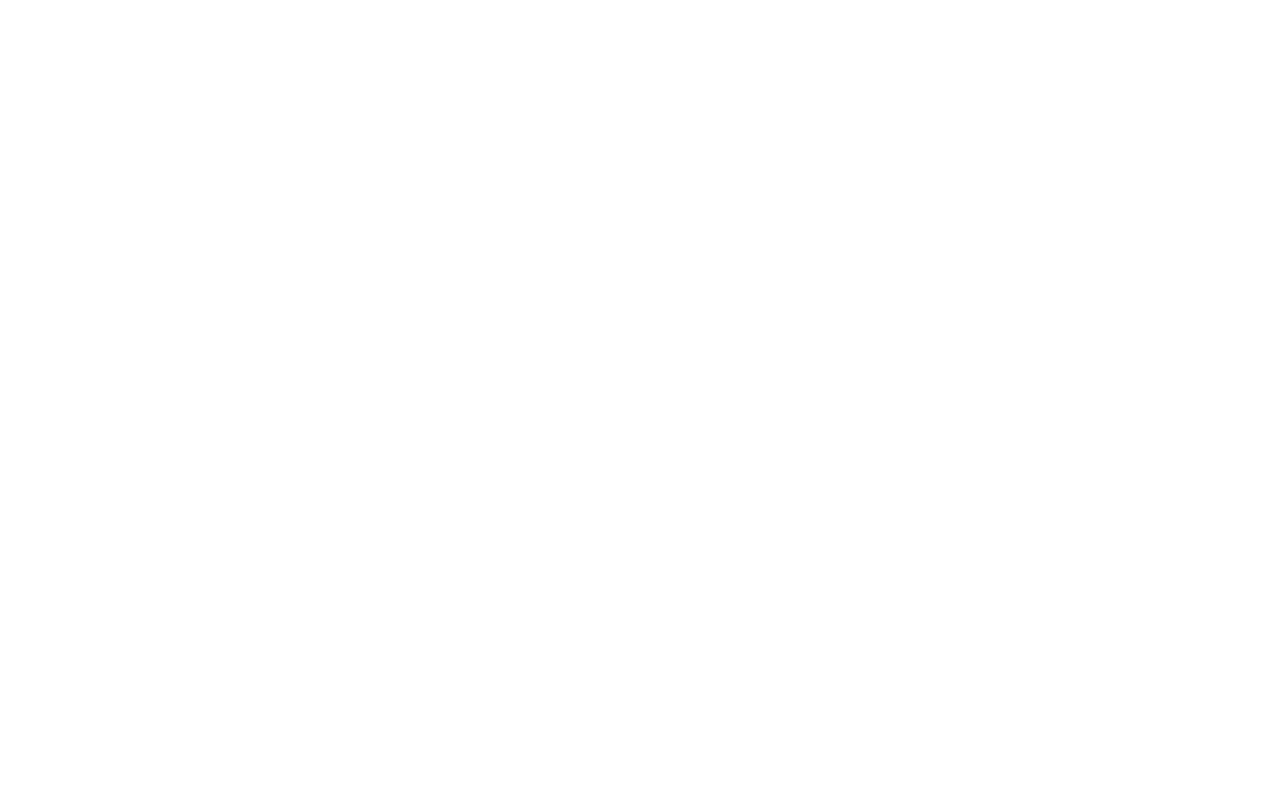
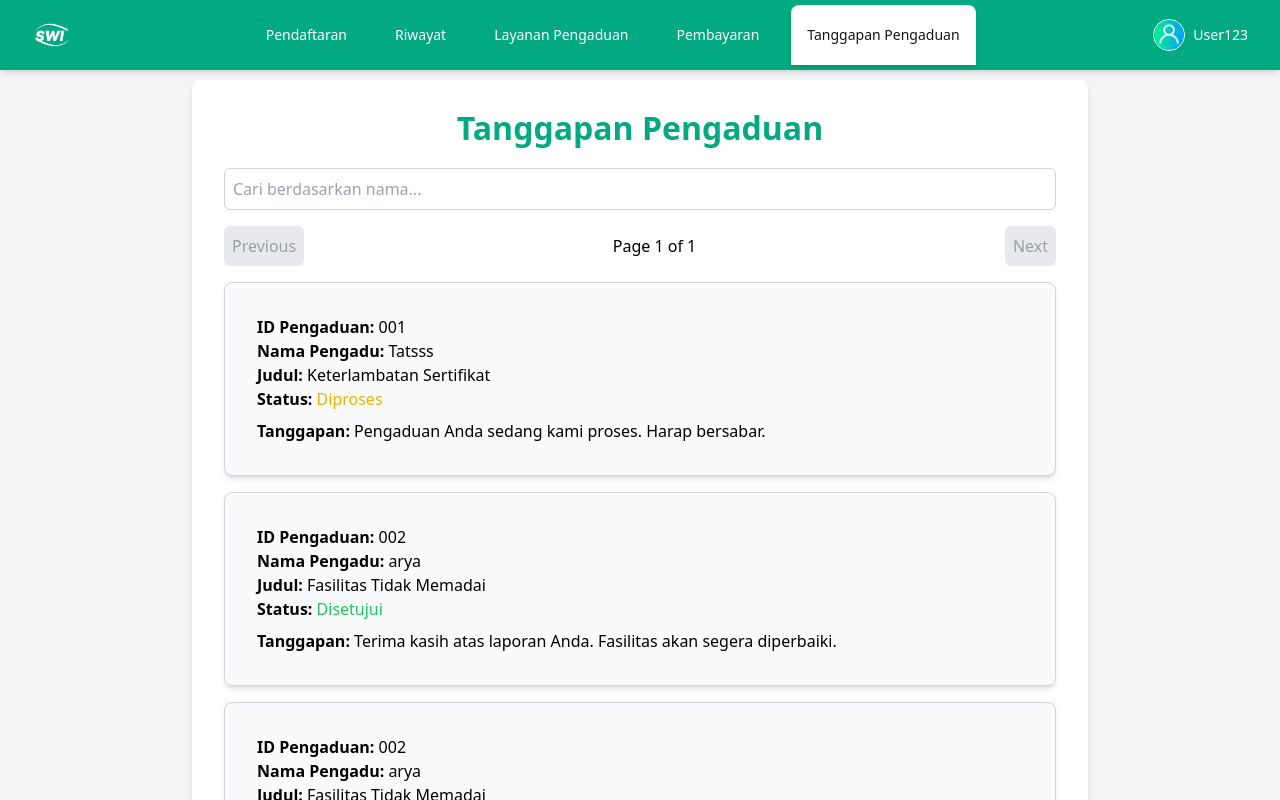
Before and after one commit to ImamIryunullah/sip-kes-repo, a Vue app: page /user/feedback in a window 1280 px wide. Before the commit this address had no page. Shown: the top 800 px of the page. Built offline with nearby package versions, Linux system fonts and the light colour scheme.

Commit message:
ada tanggapan pengaduan yang dikirim dari pusat kepada user

```diff
--- a/src/components/NavbarUser.vue
+++ b/src/components/NavbarUser.vue
@@ -73,6 +73,7 @@
         { label: "Riwayat", path: "/riwayat-pengajuan" },
         { label: "Layanan Pengaduan", path: "/user/form-pengaduan" },
         { label: "Pembayaran", path: "/user/transaksi" },
+        { label: "Tanggapan Pengaduan", path: "/user/feedback" }
       ],
       dropdownOpen: false,
       mobileMenuOpen: false,
--- a/src/router/index.js
+++ b/src/router/index.js
@@ -32,6 +32,7 @@
 import TransaksiUserView from '@/views/user/TransaksiUserView.vue';
 import PusatDataTransaksiView from '@/views/pusat/PusatDataTransaksiView.vue';
 import DataDiriView from '@/views/user/DataDiriView.vue';
+import FeedbackPengaduan from '@/views/user/FeedbackPengaduan.vue';
 
 const routes = [
   { path: '/login', name: 'Login', component: LoginView },
@@ -81,7 +82,9 @@
 
   { path: "/user/generate-id-card-kota", name: "UseridCardKotaView", component: UserKotaKabView},
   { path: "/user/transaksi", name: "UserTransaksi", component: TransaksiUserView},
-  { path: "/pusat/data-transaksi", name: "PusatDataTransaksi", component: PusatDataTransaksiView}
+  { path: "/pusat/data-transaksi", name: "PusatDataTransaksi", component: PusatDataTransaksiView},
+  { path: "/user/feedback", name: "FeedBackPengaduan", component: FeedbackPengaduan}
+
 ]
 
 const router = createRouter({
--- a/src/views/pusat/DataPengaduanView.vue
+++ b/src/views/pusat/DataPengaduanView.vue
@@ -14,9 +14,9 @@
         <div v-if="paginatedComplaints.length > 0" class="space-y-4">
           <div v-for="(complaint, index) in paginatedComplaints" :key="index" class="p-4 bg-gray-50 rounded-lg shadow-md border border-gray-300">
             <p><strong>ID Pengaduan:</strong> {{ complaint.id }}</p>
+            <p><strong>Nama Pengadu:</strong> {{ complaint.NamaPengadu }} </p>
             <p><strong>Daerah:</strong> {{ complaint.daerah }}</p>
             <p><strong>Kategori:</strong> {{ complaint.kategori }}</p>
-            <p><strong>Nama Pengguna:</strong> {{ complaint.firstName }} {{ complaint.lastName }}</p>
             <p><strong>Judul:</strong> {{ complaint.judul }}</p>
             <p><strong>Deskripsi:</strong> {{ complaint.deskripsi }}</p>
             <p><strong>Harapan Penyelesaian:</strong> {{ complaint.harapan }}</p>
@@ -60,8 +60,7 @@
           id: "001",
           daerah: "Malang",
           kategori: "Layanan Pendidikan",
-          firstName: "John",
-          lastName: "Doe",
+          NamaPengadu: "Johnnn",
           judul: "Keterlambatan Sertifikat",
           deskripsi: "Sertifikat saya terlambat diterima meskipun sudah menyelesaikan pelatihan.",
           harapan: "Saya berharap sertifikat dapat diterima segera.",
@@ -71,10 +70,9 @@
         },
         {
           id: "002",
+          NamaPengadu: "Tqaaa",
           daerah: "Gresik",
           kategori: "Fasilitas",
-          firstName: "Jane",
-          lastName: "Smith",
           judul: "Fasilitas Tidak Memadai",
           deskripsi: "Kelas yang saya hadiri memiliki fasilitas yang sangat buruk, AC tidak berfungsi.",
           harapan: "Perbaikan fasilitas di ruang kelas.",
@@ -84,7 +82,7 @@
         }
       ],
       currentPage: 1,
-      itemsPerPage: 2
+      itemsPerPage: 10
     };
   },
   computed: {
--- /dev/null
+++ b/src/views/user/FeedbackPengaduan.vue
@@ -0,0 +1,108 @@
+<template>
+    <div class="w-screen bg-gray-100 mt-12">
+      <NavbarUser />
+      <div class="flex flex-col items-center p-4 sm:p-6 md:p-10 bg-gray-100 flex-grow">
+        <div class="bg-white w-full max-w-4xl p-4 sm:p-6 rounded-lg shadow-md">
+          <h2 class="text-xl sm:text-2xl font-semibold text-[#03a980] text-center mb-4 sm:mb-6">Tanggapan Pengaduan</h2>
+
+          <input v-model="searchQuery" type="text" placeholder="Cari berdasarkan nama..." class="mb-4 p-2 border border-gray-300 rounded-md w-full">
+
+          <div class="flex flex-col sm:flex-row justify-between items-center mb-4">
+            <button @click="prevPage" :disabled="currentPage === 1" class="p-2 bg-gray-300 text-gray-700 rounded-md disabled:opacity-50">Previous</button>
+            <span class="my-2 sm:my-0">Page {{ currentPage }} of {{ totalPages }}</span>
+            <button @click="nextPage" :disabled="currentPage === totalPages" class="p-2 bg-gray-300 text-gray-700 rounded-md disabled:opacity-50">Next</button>
+          </div>
+
+          <div v-if="filteredComplaints.length > 0" class="space-y-4">
+            <div v-for="(complaint, index) in paginatedComplaints" :key="index" class="p-4 bg-gray-50 rounded-lg shadow-md border border-gray-300">
+              <p><strong>ID Pengaduan:</strong> {{ complaint.id }}</p>
+              <p><strong>Nama Pengadu:</strong> {{ complaint.namapengadu }}</p>
+              <p><strong>Judul:</strong> {{ complaint.judul }}</p>
+              <p><strong>Status:</strong> <span :class="getStatusClass(complaint.status)">{{ complaint.status }}</span></p>
+              <p v-if="complaint.tanggapan" class="mt-2"><strong>Tanggapan:</strong> {{ complaint.tanggapan }}</p>
+              <p v-else class="text-gray-500">Belum ada tanggapan.</p>
+            </div>
+          </div>
+          <div v-else class="text-center text-gray-500">Tidak ada pengaduan yang ditemukan.</div>
+        </div>
+      </div>
+    </div>
+  </template>
+
+  <script>
+  import NavbarUser from '@/components/NavbarUser.vue';
+
+  export default {
+    components: { NavbarUser },
+    data() {
+      return {
+        complaints: [
+          { id: "001", namapengadu: "Tatsss", judul: "Keterlambatan Sertifikat", status: "Diproses", tanggapan: "Pengaduan Anda sedang kami proses. Harap bersabar." },
+          { id: "002", namapengadu: "arya", judul: "Fasilitas Tidak Memadai", status: "Disetujui", tanggapan: "Terima kasih atas laporan Anda. Fasilitas akan segera diperbaiki." },
+          { id: "002", namapengadu: "arya", judul: "Fasilitas Tidak Memadai", status: "Disetujui", tanggapan: "Terima kasih atas laporan Anda. Fasilitas akan segera diperbaiki." },
+          { id: "002", namapengadu: "arya", judul: "Fasilitas Tidak Memadai", status: "Disetujui", tanggapan: "Terima kasih atas laporan Anda. Fasilitas akan segera diperbaiki." },
+          { id: "002", namapengadu: "arya", judul: "Fasilitas Tidak Memadai", status: "Disetujui", tanggapan: "Terima kasih atas laporan Anda. Fasilitas akan segera diperbaiki." },
+          { id: "002", namapengadu: "arya", judul: "Fasilitas Tidak Memadai", status: "Disetujui", tanggapan: "Terima kasih atas laporan Anda. Fasilitas akan segera diperbaiki." },
+          { id: "002", namapengadu: "arya", judul: "Fasilitas Tidak Memadai", status: "Disetujui", tanggapan: "Terima kasih atas laporan Anda. Fasilitas akan segera diperbaiki." },
+        ],
+        searchQuery: '',
+        currentPage: 1,
+        itemsPerPage: 30
+      };
+    },
+    computed: {
+      filteredComplaints() {
+        return this.complaints.filter(complaint =>
+          complaint.namapengadu.toLowerCase().includes(this.searchQuery.toLowerCase())
+        );
+      },
+      totalPages() {
+        return Math.ceil(this.filteredComplaints.length / this.itemsPerPage);
+      },
+      paginatedComplaints() {
+        const start = (this.currentPage - 1) * this.itemsPerPage;
+        return this.filteredComplaints.slice(start, start + this.itemsPerPage);
+      }
+    },
+    methods: {
+      getStatusClass(status) {
+        switch (status) {
+          case "Diproses": return "text-yellow-500";
+          case "Disetujui": return "text-green-500";
+          case "Ditolak": return "text-red-500";
+          default: return "text-gray-500";
+        }
+      },
+      nextPage() {
+        if (this.currentPage < this.totalPages) this.currentPage++;
+      },
+      prevPage() {
+        if (this.currentPage > 1) this.currentPage--;
+      }
+    }
+  };
+  </script>
+
+<style scoped>
+@media (max-width: 640px) {
+  h2 { font-size: 1.25rem; }
+  .p-4 { padding: 1rem; }
+}
+@media (min-width: 641px) and (max-width: 1024px) {
+  h2 { font-size: 1.5rem; }
+  .p-4 { padding: 1.5rem; }
+}
+@media (min-width: 1025px) {
+  h2 { font-size: 2rem; }
+  .p-4 { padding: 2rem; }
+}
+
+/* Tambahan untuk responsivitas */
+.space-y-4 > * {
+  @apply w-full;
+}
+
+@media (max-width: 768px) {
+  .p-4 { padding: 1rem; }
+}
+</style>
--- a/src/views/user/FormPengaduanView.vue
+++ b/src/views/user/FormPengaduanView.vue
@@ -1,18 +1,21 @@
 <template>
   <div class="w-screen h-screen flex flex-col bg-gray-100 mt-10">
-    <!-- Navbar -->
     <NavbarUser />
-
-    <!-- Content Section -->
     <div class="flex flex-col items-center p-6 bg-gray-100 flex-grow mt-10">
       <div class="bg-white w-full max-w-3xl p-6 rounded-lg shadow-lg animate-fadeInUp">
         <h2 class="text-2xl font-semibold text-[#03a980] text-center mb-6">Form Pengaduan</h2>
-
-        <!-- Form Pengaduan -->
         <form @submit.prevent="submitForm" class="space-y-4">
           <div>
             <label for="nama" class="block text-sm font-semibold text-[#028a66]">Nama Pengadu</label>
             <input id="nama" v-model="form.nama" type="text" required class="input-field w-full mt-2 focus:ring-2 focus:ring-[#03a980]" placeholder="Nama Pengadu" />
+          </div>
+          <div>
+            <label for="wilayah" class="block text-sm font-semibold text-[#028a66]">Wilayah/Provinsi</label>
+            <input id="wilayah" v-model="form.wilayah" type="text" required class="input-field w-full mt-2 focus:ring-2 focus:ring-[#03a980]" placeholder="Nama Pengadu" />
+          </div>
+          <div>
+            <label for="daerah" class="block text-sm font-semibold text-[#028a66]">Daerah</label>
+            <input id="daerah" v-model="form.daerah" type="text" required class="input-field w-full mt-2 focus:ring-2 focus:ring-[#03a980]" placeholder="Nama Pengadu" />
           </div>
           <div>
             <label for="kategori" class="block text-sm font-semibold text-[#028a66]">Kategori Pengaduan</label>
@@ -34,8 +37,6 @@
             <label for="deskripsi" class="block text-sm font-semibold text-[#028a66]">Deskripsi Pengaduan</label>
             <textarea id="deskripsi" v-model="form.deskripsi" required class="input-field w-full mt-2 focus:ring-2 focus:ring-[#03a980]" placeholder="Deskripsi masalah yang dihadapi" rows="4"></textarea>
           </div>
-
-          <!-- Lampiran / Bukti -->
           <div>
             <label for="lampiran" class="block text-sm font-semibold text-[#028a66]">Lampiran / Bukti</label>
             <input id="lampiran" type="file" @change="handleFileUpload" class="input-field w-full mt-2 focus:ring-2 focus:ring-[#03a980]" />
@@ -51,8 +52,6 @@
               Apakah Anda ingin dihubungi untuk tindak lanjut?
             </label>
           </div>
-
-          <!-- Submit Button -->
           <button type="submit" class="w-full bg-[#03a980] text-white p-3 rounded-lg font-semibold hover:bg-[#028a66] transition-all transform hover:scale-105">
             Kirim Pengaduan
           </button>
@@ -74,6 +73,8 @@
     return {
       form: {
         nama: '',
+        wilayah: '',
+        daerah: '',
         kategori: '',
         judul: '',
         deskripsi: '',
@@ -95,6 +96,8 @@
     submitForm() {
       const formData = new FormData();
       formData.append('nama', this.form.nama);
+      formData.append('wilayah', this.form.wilayah);
+      formData.append('daerah', this.form.daerah);
       formData.append('kategori', this.form.kategori);
       formData.append('judul', this.form.judul);
       formData.append('deskripsi', this.form.deskripsi);
@@ -104,13 +107,11 @@
       if (this.file) {
         formData.append('lampiran', this.file);
       }
-
-      // Call the backend API to submit the complaint
       axios.post('http://192.168.1.11:5000/pengaduan', formData)
         .then(response => {
           console.log(response);
           alert("Pengaduan Anda telah dikirimkan.");
-          this.$router.push('/'); // Redirect to home page
+          this.$router.push('/');
         })
         .catch(error => {
           console.error("Error:", error.response ? error.response.data : error.message);
@@ -122,7 +123,6 @@
 </script>
 
 <style scoped>
-/* Smooth fade-in animation for form */
 @keyframes fadeInUp {
   0% {
     opacity: 0;
@@ -138,13 +138,11 @@
   animation: fadeInUp 0.6s ease-out;
 }
 
-/* Input field transition */
 .input-field {
   @apply p-3 border border-gray-300 rounded-lg focus:outline-none focus:ring-2 focus:ring-[#03a980];
   transition: all 0.3s ease-in-out;
 }
 
-/* Hover animation for button */
 button:hover {
   transition: all 0.3s ease-in-out;
 }
@@ -152,15 +150,12 @@
 button:active {
   transform: scale(0.98);
 }
-
 @media (max-width: 768px) {
-  /* Make inputs responsive */
   .input-field {
     padding-left: 16px;
     padding-right: 16px;
   }
 
-  /* Ensure the form section is full width on mobile */
   .w-full {
     width: 100% !important;
   }
```
